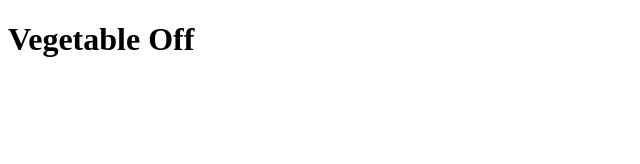
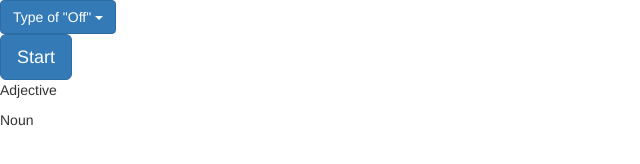
Before and after one commit to dbaris/the-veg-off, a plain HTML site: page index.html in a window 1280 px wide. Shown: the whole page, without its empty margins (0-640 px from the left). Drawn offline with nearby package versions, Linux system fonts and the light colour scheme.

Commit message:
Created basic elements

```diff
--- a/index.html
+++ b/index.html
@@ -1,17 +1,31 @@
 <!DOCTYPE html>
-
 <html>
 <head>
-        <meta charset="utf-8" />
-        <title>Veg Off</title>
-        <script src="app.js"></script>
-        <link rel="stylesheet" href="style.css" type="text/css" />
+  <script src="https://code.jquery.com/jquery.min.js"></script>
+  <link href="https://maxcdn.bootstrapcdn.com/bootstrap/3.3.6/css/bootstrap.min.css" rel="stylesheet" type="text/css" />
+  <script src="https://maxcdn.bootstrapcdn.com/bootstrap/3.3.6/js/bootstrap.min.js"></script>
+  <meta charset="utf-8" />
+  <title>Veg Off</title>
+  <script src="app.js"></script>
+  <link rel="stylesheet" href="style.css" type="text/css" />
+  <meta name="viewport" content="width=device-width">
 </head>
-
 <body>
-        <h1>Vegetable Off</h1>
-        <div id="Adjective"></div>
-        <div id="Noun"></div>
+  <div class="dropdown">
+    <button class="btn btn-primary dropdown-toggle" type="button" data-toggle="dropdown">Type of "Off"
+    <span class="caret"></span></button>
+    <ul class="dropdown-menu">
+      <li><a href="#">Vegetables</a></li>
+      <li><a href="#">Kitchen Applicances</a></li>
+      <li><a href="#">Tufts Computer Science Professors</a></li>
+    </ul>
+  </div>
+  <button type="button" class="btn btn-primary btn-lg">Start</button>
+  <div id="adjective_container">
+    <p id="adjective">Adjective</p>
+  </div>
+  <div id="noun_container">
+    <p id="noun">Noun</p>
+  </div>
 </body>
-
 </html>
```
